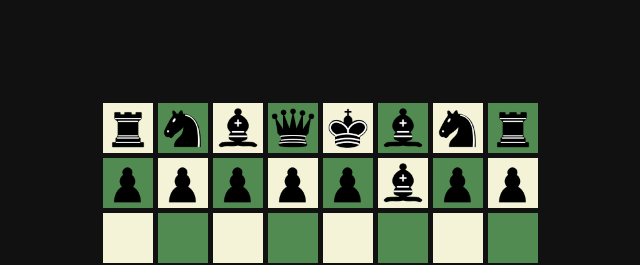
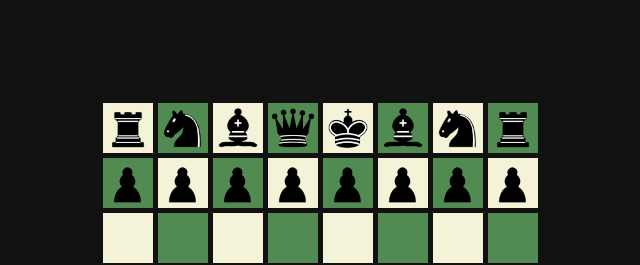
Before and after one commit to ameeradil/chess, a plain HTML site: page index.html in a window 1280 px wide. Shown: the top 265 px of the page, 317-957 px from the left. Drawn offline with Linux system fonts and the light colour scheme.

Commit message:
Fix error

```diff
--- a/index.html
+++ b/index.html
@@ -22,7 +22,7 @@
         <div class="square dark-square"><img src="Pieces/bP.png" class="svg" alt="black-pawn"></div>
         <div class="square white-square"><img src="Pieces/bP.png" class="svg" alt="black-pawn"></div>
         <div class="square dark-square"><img src="Pieces/bP.png" class="svg" alt="black-pawn"></div>
-        <div class="square white-square"><img src="Pieces/bB.png" class="svg" alt="black-pawn"></div>
+        <div class="square white-square"><img src="Pieces/bP.png" class="svg" alt="black-pawn"></div>
         <div class="square dark-square"><img src="Pieces/bP.png" class="svg" alt="black-pawn"></div>
         <div class="square white-square"><img src="Pieces/bP.png" class="svg" alt="black-pawn"></div>
 
```
